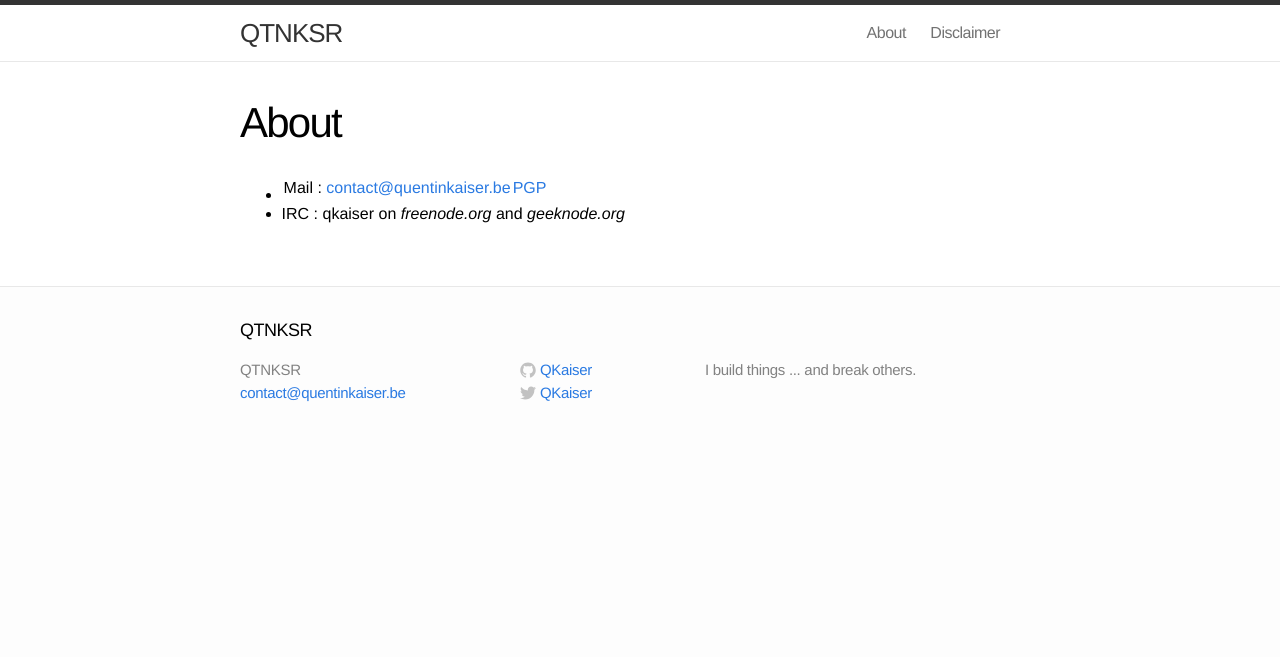
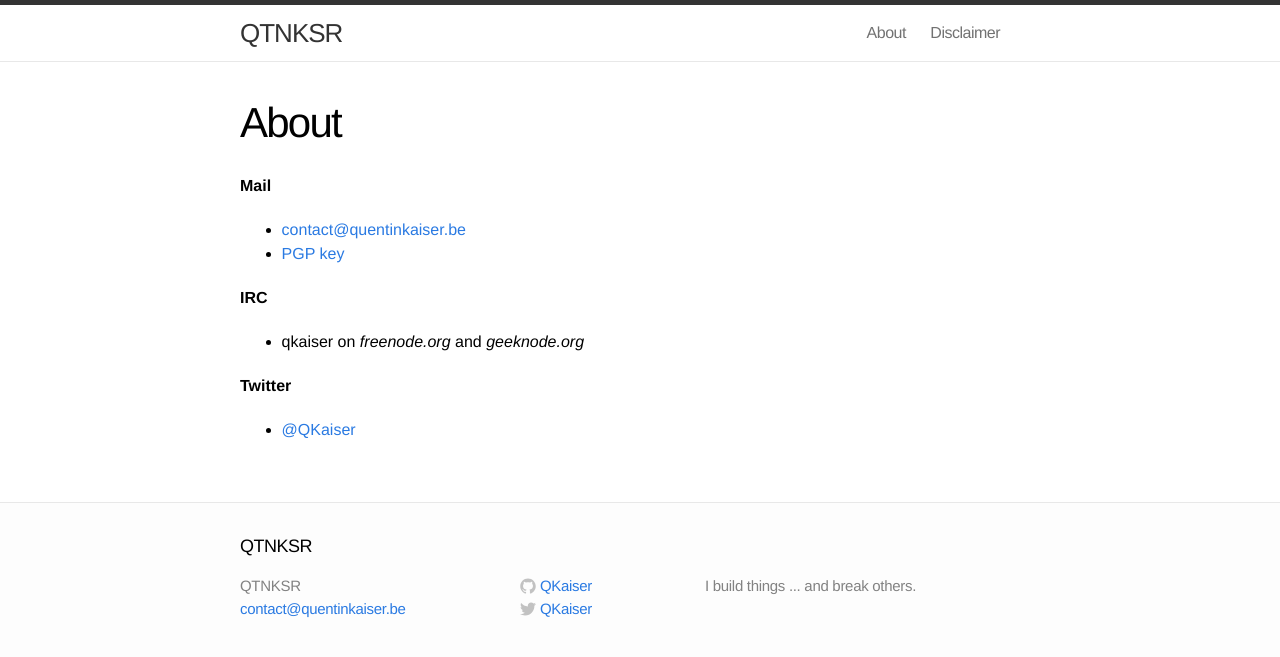
Before and after one commit to qkaiser/qkaiser.github.io, a Jekyll site: the page built from about.md, in a window 1280 px wide. Shown: the top 657 px of the page. Built offline with Jekyll 4.4.1, drawn with Linux system fonts in a browser that asks for light colours.

Commit message:
Edited about section.

```diff
--- a/about.md
+++ b/about.md
@@ -4,5 +4,15 @@ title: About
 permalink: /about/
 ---
 
-* Mail : [contact@quentinkaiser.be](mailto:contact@quentinkaiser.be) | [PGP](http://quentinkaiser.be/pgp)
-* IRC : qkaiser on *freenode.org* and *geeknode.org*
+**Mail**
+
+* [contact@quentinkaiser.be](mailto:contact@quentinkaiser.be)
+* [PGP key](http://quentinkaiser.be/pgp)
+
+**IRC**
+
+* qkaiser on *freenode.org* and *geeknode.org*
+
+**Twitter**
+
+* [@QKaiser](https://twitter.com/qkaiser)
```
